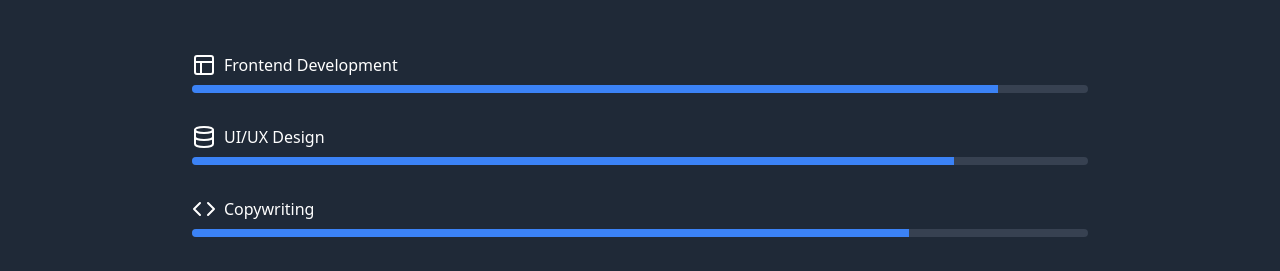
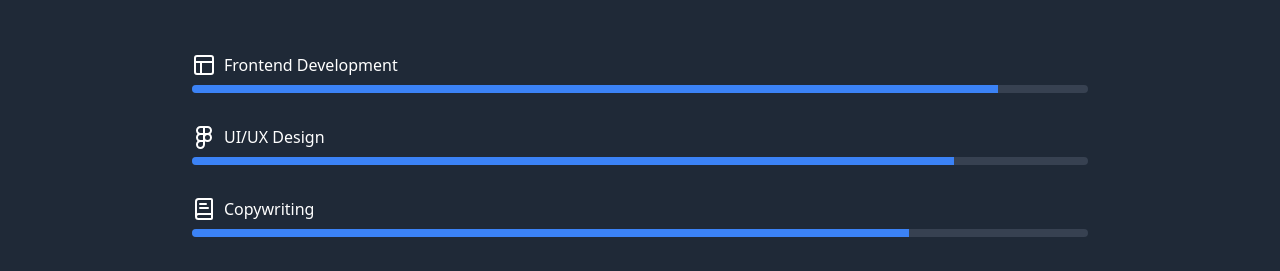
Before and after one commit to WazeemAkthar/Portfolio, a Next.js app: page / in a window 1280 px wide. Shown: the part 911-1182 px from the top of the page. Built offline with nearby package versions, Linux system fonts and the light colour scheme.

Commit message:
secend commit

```diff
--- a/app/page.js
+++ b/app/page.js
@@ -11,6 +11,8 @@ import {
   Code,
   Layout,
   Database,
+  BookText,
+  Figma
 } from "lucide-react";
 
 // Animation variants
@@ -72,10 +74,10 @@ export default function Home() {
     },
     {
       name: "UI/UX Design",
-      icon: <Database className="w-6 h-6" />,
+      icon: <Figma className="w-6 h-6" />,
       level: 85,
     },
-    { name: "Copywriting", icon: <Code className="w-6 h-6" />, level: 80 },
+    { name: "Copywriting", icon: <BookText className="w-6 h-6" />, level: 80 },
   ];
 
   return (
```
